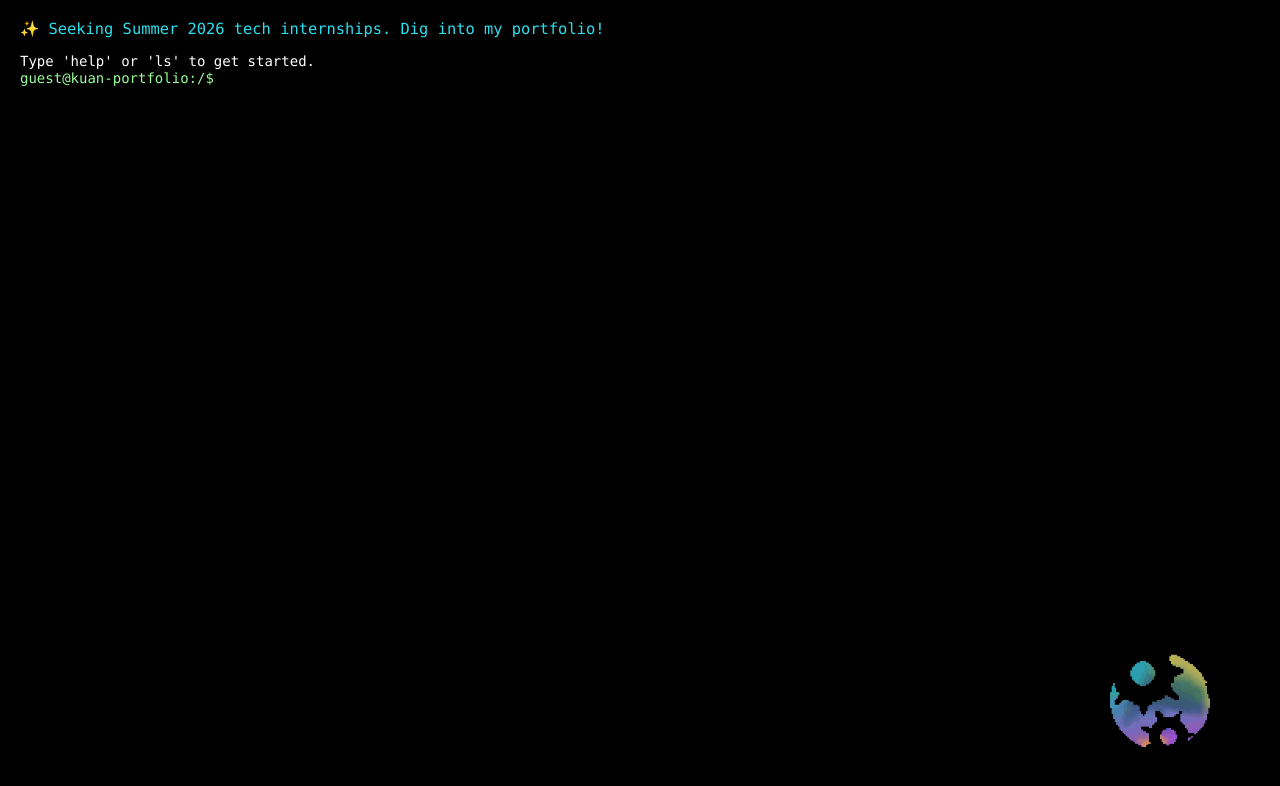
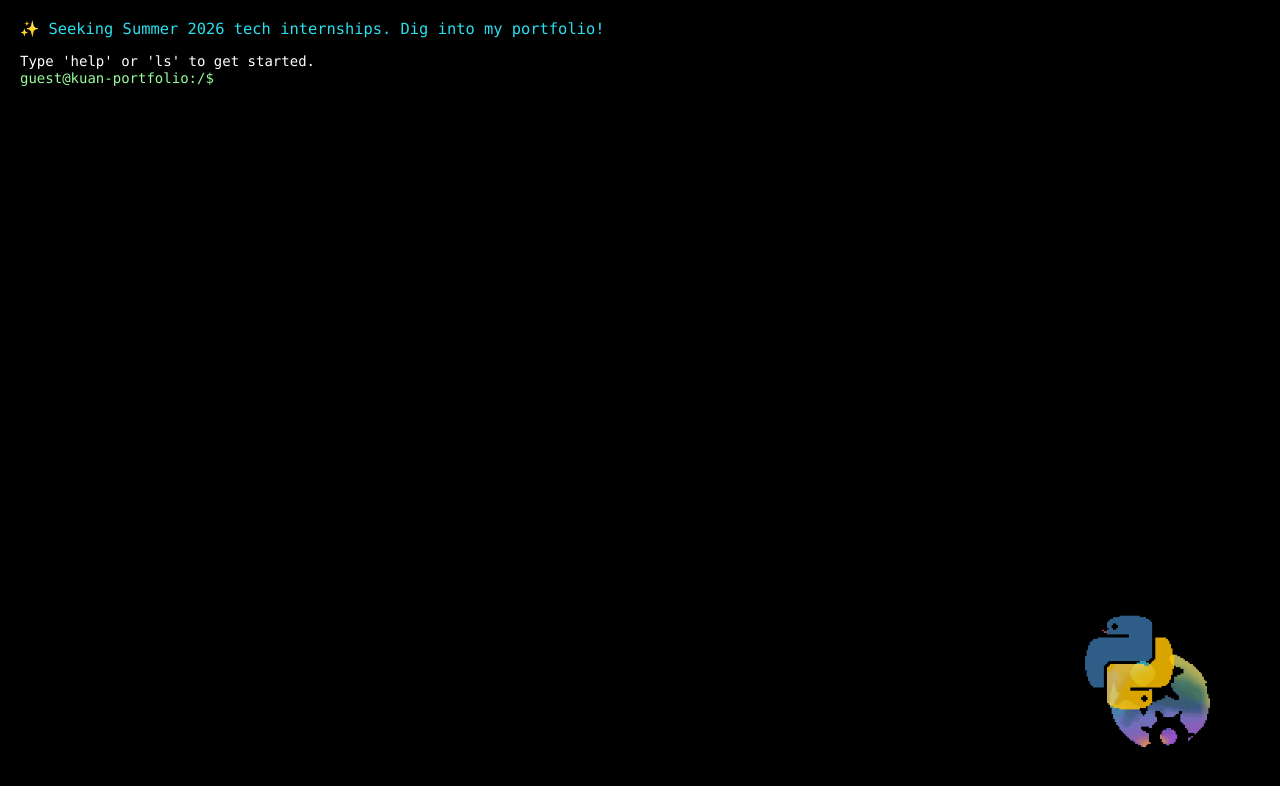
Before and after one commit to AcastaPaloma/portfolio, a Next.js app: page / in a window 1280 px wide. Shown: the top 786 px of the page. Built offline with nearby package versions, Linux system fonts and the light colour scheme; no server answers.

Commit message:
Add: Python badge.

```diff
--- a/app/page.tsx
+++ b/app/page.tsx
@@ -170,6 +170,13 @@ export default function Home() {
       size: 200,
       position: { top: '600px', right: '20px' }
     },
+    {
+      id: 'python-badge',
+      src: '/sprites/python.gif',
+      alt: 'PP',
+      size: 200,
+      position: { top: '600px', right: '20px' }
+    },
     // Add more badges by uncommenting and customizing:
     // {
     //   id: 'custom-badge',
```
Also changed, not shown: public/sprites/python.gif (added).
